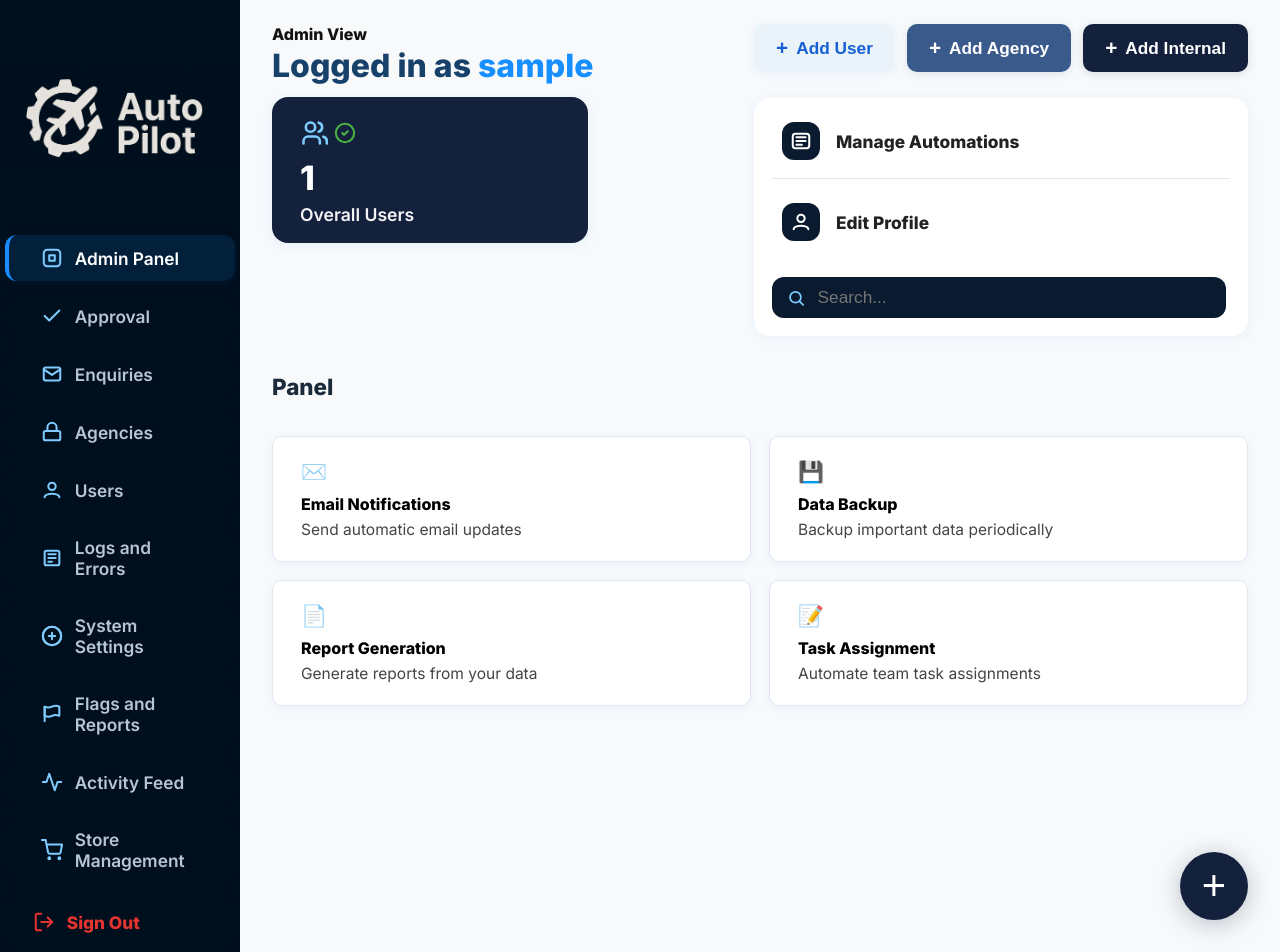
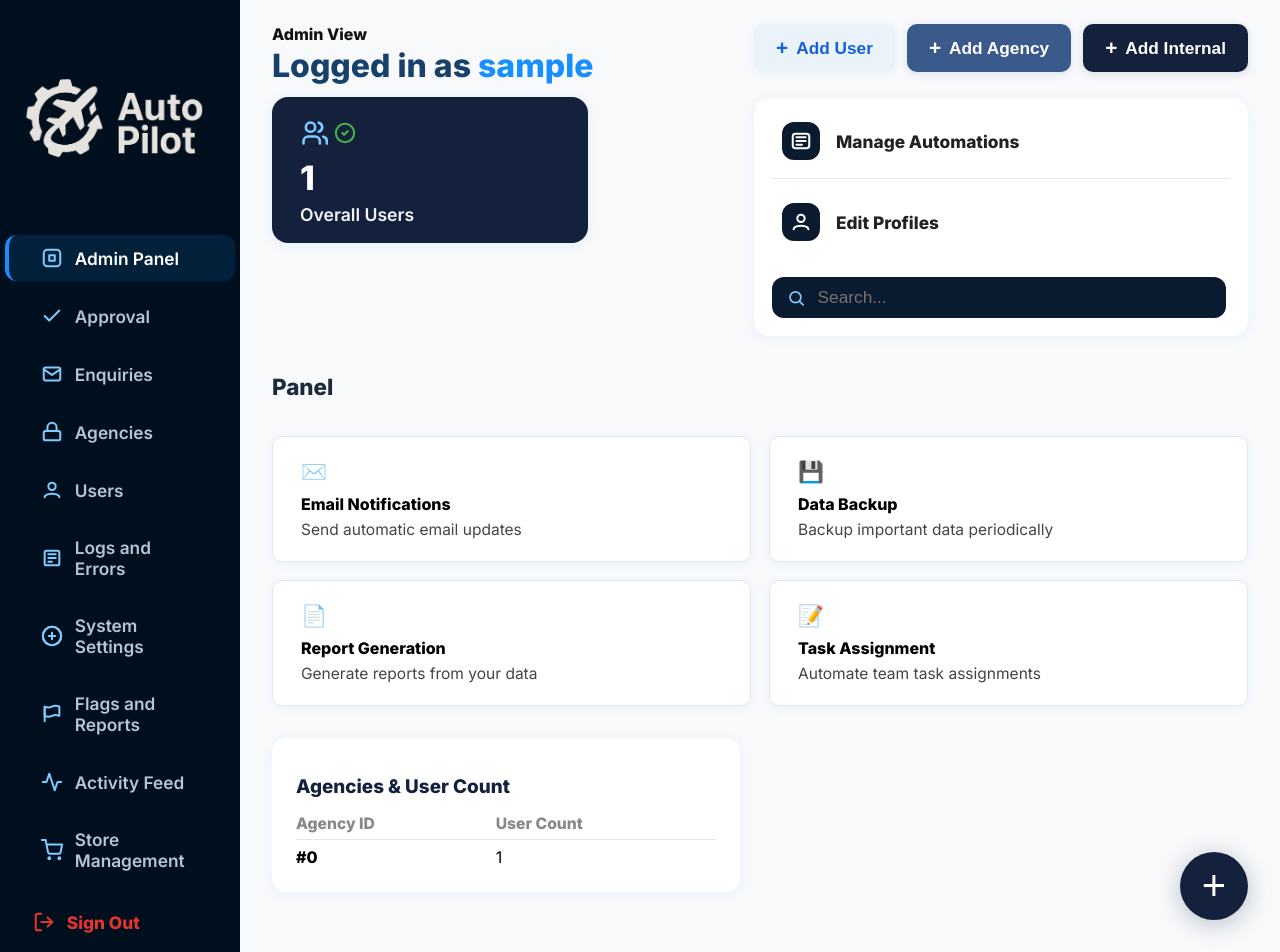
Before and after one commit to ysvcodes/Autopilot, a PHP site: page /admin.php in a window 1280 px wide. Run offline with PHP 8.4, Linux system fonts and the light colour scheme; the visitor is signed in with stand-in values (Sample User, id 1).

Commit message:
More Clean Up and some admin optimization and databasing

```diff
--- a/admin.php
+++ b/admin.php
@@ -5,12 +5,24 @@ session_start();
 require_once __DIR__ . '/database_connection/connection.php';
 $user_count = 0;
 $user_name = isset($_SESSION['user_name']) ? $_SESSION['user_name'] : 'Admin';
+// Get user count per agency
+$agency_counts = [];
 try {
-    $stmt = $pdo->query('SELECT COUNT(DISTINCT id) as total FROM users');
-    $row = $stmt->fetch();
-    $user_count = $row ? (int)$row['total'] : 0;
+    $stmt1 = $pdo->query('SELECT COUNT(*) as total FROM users');
+    $row1 = $stmt1->fetch();
+    $stmt2 = $pdo->query("SELECT COUNT(*) as total FROM agency_admins WHERE role = 'adminagency'");
+    $row2 = $stmt2->fetch();
+    $user_count = ($row1 ? (int)$row1['total'] : 0) + ($row2 ? (int)$row2['total'] : 0);
 } catch (Exception $e) {
     $user_count = 0;
+}
+try {
+    $stmt = $pdo->query('SELECT agency_id, COUNT(user_id) as user_count FROM agency_users GROUP BY agency_id');
+    while ($row = $stmt->fetch()) {
+        $agency_counts[] = $row;
+    }
+} catch (Exception $e) {
+    $agency_counts = [];
 }
 if (isset($_POST['logout'])) {
     session_unset();
@@ -342,7 +354,7 @@ if (isset($_POST['logout'])) {
                         onmouseover="this.style.background='#2d466d'" onmouseout="this.style.background='#3a5a8c'">
                         <span style="font-size:1.2em;">+</span> Add Agency
                     </button>
-                    <button style="background:#14213d;color:#fff;border:none;border-radius:10px;padding:12px 22px;font-size:1.08em;font-weight:700;box-shadow:0 2px 8px #14213d22;display:flex;align-items:center;gap:8px;cursor:pointer;transition:background 0.18s;outline:none;"
+                    <button id="add-internal-btn" style="background:#14213d;color:#fff;border:none;border-radius:10px;padding:12px 22px;font-size:1.08em;font-weight:700;box-shadow:0 2px 8px #14213d22;display:flex;align-items:center;gap:8px;cursor:pointer;transition:background 0.18s;outline:none;"
                         onmouseover="this.style.background='#22325a'" onmouseout="this.style.background='#14213d'">
                         <span style="font-size:1.2em;">+</span> Add Internal
                     </button>
@@ -360,7 +372,7 @@ if (isset($_POST['logout'])) {
                             <span style="display:inline-flex;align-items:center;justify-content:center;width:38px;height:38px;background:#0a1a2f;border-radius:12px;">
                                 <svg width="22" height="22" viewBox="0 0 24 24" fill="none" stroke="#fff" stroke-width="2.2" stroke-linecap="round" stroke-linejoin="round"><circle cx="12" cy="8" r="4"/><path d="M4 20c0-4 8-4 8-4s8 0 8 4"/></svg>
                             </span>
-                            Edit Profile
+                            Edit Profiles
                         </a>
                     </div>
                     <!-- Search Bar -->
@@ -397,6 +409,29 @@ if (isset($_POST['logout'])) {
                 <strong>Task Assignment</strong>
                 <span style="font-size:0.97em; color:#444;">Automate team task assignments</span>
             </div>
+        </div>
+        <!-- Agencies User Count Table -->
+        <div style="margin-top:32px;max-width:420px;background:#fff;border-radius:14px;box-shadow:0 2px 12px #178fff11;padding:18px 24px;max-height:340px;overflow-y:auto;">
+          <h3 style="font-size:1.18em;font-weight:800;color:#14213d;margin-bottom:10px;">Agencies & User Count</h3>
+          <table style="width:100%;border-collapse:collapse;">
+            <thead>
+              <tr style="color:#888;font-size:0.98em;text-align:left;">
+                <th style="padding:6px 0;">Agency ID</th>
+                <th style="padding:6px 0;">User Count</th>
+              </tr>
+            </thead>
+            <tbody>
+              <?php foreach ($agency_counts as $agency): ?>
+                <tr style="border-top:1px solid #e3e8f0;">
+                  <td style="padding:7px 0;font-weight:700;">#<?= htmlspecialchars($agency['agency_id']) ?></td>
+                  <td style="padding:7px 0;"><?= htmlspecialchars($agency['user_count']) ?></td>
+                </tr>
+              <?php endforeach; ?>
+              <?php if (empty($agency_counts)): ?>
+                <tr><td style="padding:7px 0;color:#888;">No agencies found.</td><td style="padding:7px 0;color:#888;">N/A</td></tr>
+              <?php endif; ?>
+            </tbody>
+          </table>
         </div>
     </main>
 </div>
@@ -437,8 +472,20 @@ if (isset($_POST['logout'])) {
     </div>
   </div>
 </div>
-<!-- Hidden logout form for modal submission -->
 <form id="logout-form" method="POST" style="display:none;"><input type="hidden" name="logout" value="1" /></form>
+<!-- Add Internal Confirmation Modal -->
+<div id="internal-modal-bg" style="display:none;position:fixed;z-index:3000;top:0;left:0;width:100vw;height:100vh;background:rgba(10,20,40,0.45);align-items:center;justify-content:center;">
+  <div style="background:#fff;border-radius:16px;box-shadow:0 8px 32px #00132333;padding:32px 32px 24px 32px;min-width:320px;max-width:95vw;width:350px;display:flex;flex-direction:column;gap:18px;align-items:stretch;">
+    <h2 style="font-size:1.2em;font-weight:800;margin-bottom:1px;color:#14213d;">Enter Master Password</h2>
+    <div style="font-size:0.92em;color:#888;margin-bottom:1px;">The Master Password is needed to add another Internal User to the System</div>
+    <input id="internal-master-pass" type="password" placeholder="Master password" style="padding:3px 5px;border-radius:8px;border:1.5px solid #e3e8f0;font-size:1.08em;outline:none;" />
+    <div id="internal-pass-error" style="color:#e3342f;font-weight:700;display:none;">Incorrect password. Try again.</div>
+    <div style="display:flex;gap:10px;justify-content:flex-end;margin-top:10px;">
+      <button id="cancel-internal" type="button" style="background:#e3e8f0;color:#14213d;border:none;border-radius:8px;padding:8px 18px;font-weight:700;cursor:pointer;">Cancel</button>
+      <button id="confirm-internal" type="button" style="background:#14213d;color:#fff;border:none;border-radius:8px;padding:8px 18px;font-weight:800;cursor:pointer;">Confirm</button>
+    </div>
+  </div>
+</div>
 <script>
 document.addEventListener('DOMContentLoaded', function() {
   var editProfileLink = document.getElementById('edit-profile-link');
@@ -499,6 +546,43 @@ document.addEventListener('DOMContentLoaded', function() {
       row.style.transform = 'none';
     });
   });
+  var addInternalBtn = document.getElementById('add-internal-btn');
+  var internalModalBg = document.getElementById('internal-modal-bg');
+  var cancelInternal = document.getElementById('cancel-internal');
+  var confirmInternal = document.getElementById('confirm-internal');
+  var internalPassInput = document.getElementById('internal-master-pass');
+  var internalPassError = document.getElementById('internal-pass-error');
+  if (addInternalBtn && internalModalBg && cancelInternal && confirmInternal && internalPassInput && internalPassError) {
+    addInternalBtn.addEventListener('click', function(e) {
+      e.preventDefault();
+      internalModalBg.style.display = 'flex';
+      internalPassInput.value = '';
+      internalPassError.style.display = 'none';
+      internalPassInput.focus();
+    });
+    cancelInternal.addEventListener('click', function() {
+      internalModalBg.style.display = 'none';
+    });
+    internalModalBg.addEventListener('click', function(e) {
+      if (e.target === internalModalBg) {
+        internalModalBg.style.display = 'none';
+      }
+    });
+    confirmInternal.addEventListener('click', function() {
+      if (internalPassInput.value === 'admin') {
+        internalModalBg.style.display = 'none';
+        // Proceed to add internal user (add your logic here)
+        alert('Access granted. Proceed to add internal user.');
+      } else {
+        internalPassError.style.display = 'block';
+      }
+    });
+    internalPassInput.addEventListener('keydown', function(e) {
+      if (e.key === 'Enter') {
+        confirmInternal.click();
+      }
+    });
+  }
 });
 </script>
 </body>
```
Also changed, not shown: database/schema.sql (+26 -1 lines).
